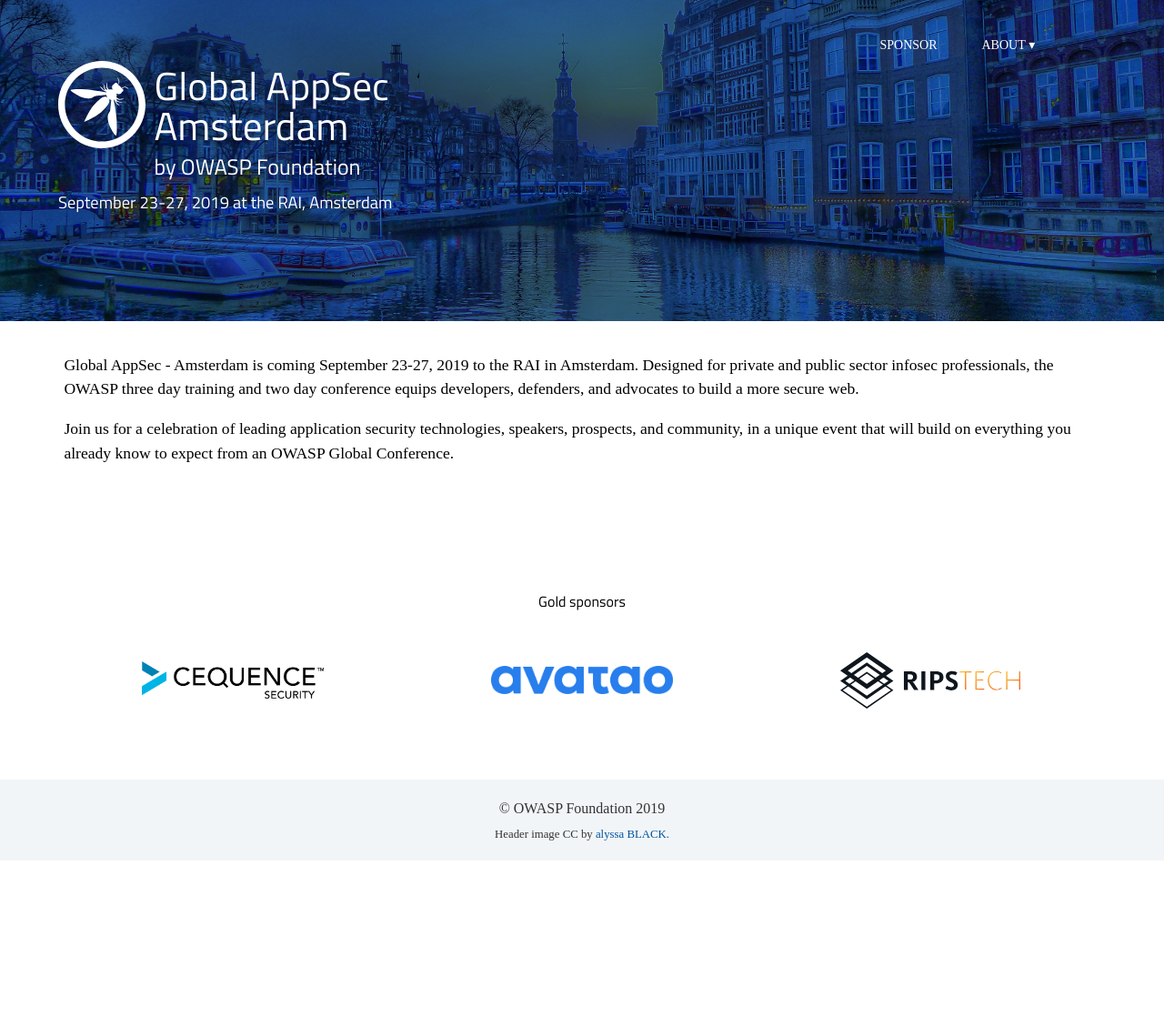
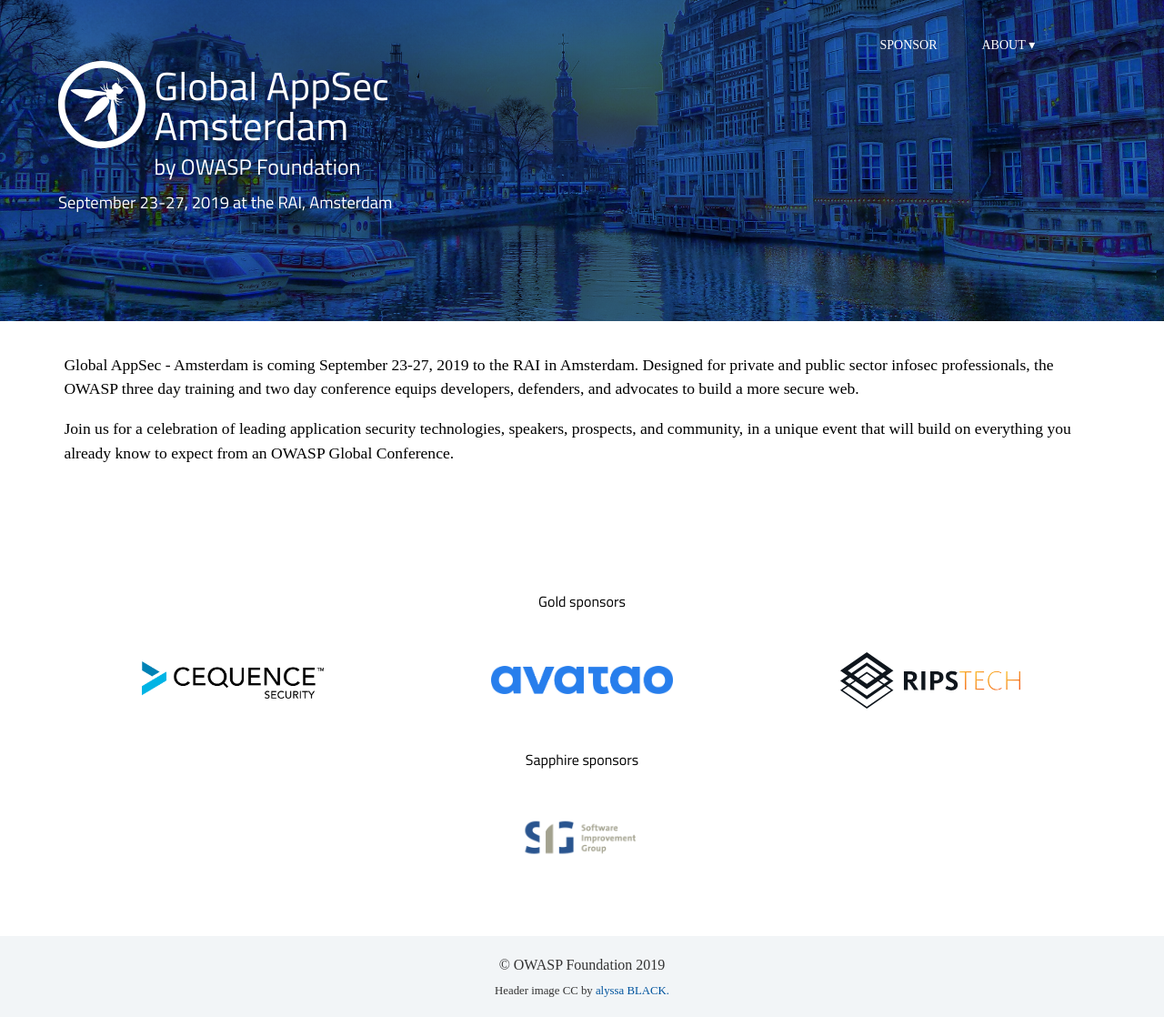
Before and after one commit to OWASP/AppSecAms2019, a Jekyll site: the page built from index.html, in a window 1280 px wide. Shown: the whole page at 91% size. Built offline with Jekyll 4.4.1, drawn with Linux system fonts in a browser that asks for light colours; some web fonts are replaced; before the commit the page ends 946 px from its top, so only the background shows below that.

Commit message:
Sponsor added

```diff
--- a/_data/sponsors.yml
+++ b/_data/sponsors.yml
@@ -9,3 +9,8 @@
     - logo: ripstech.svg
       name: Ripstech
       url : https://www.ripstech.com/
+- type: Sapphire
+  sponsors:
+    - logo: sig.png
+      name: SIG
+      url:  http://www.softwareimprovementgroup.com/security
```
Also changed, not shown: assets/images/sponsors/sig.png (added).
